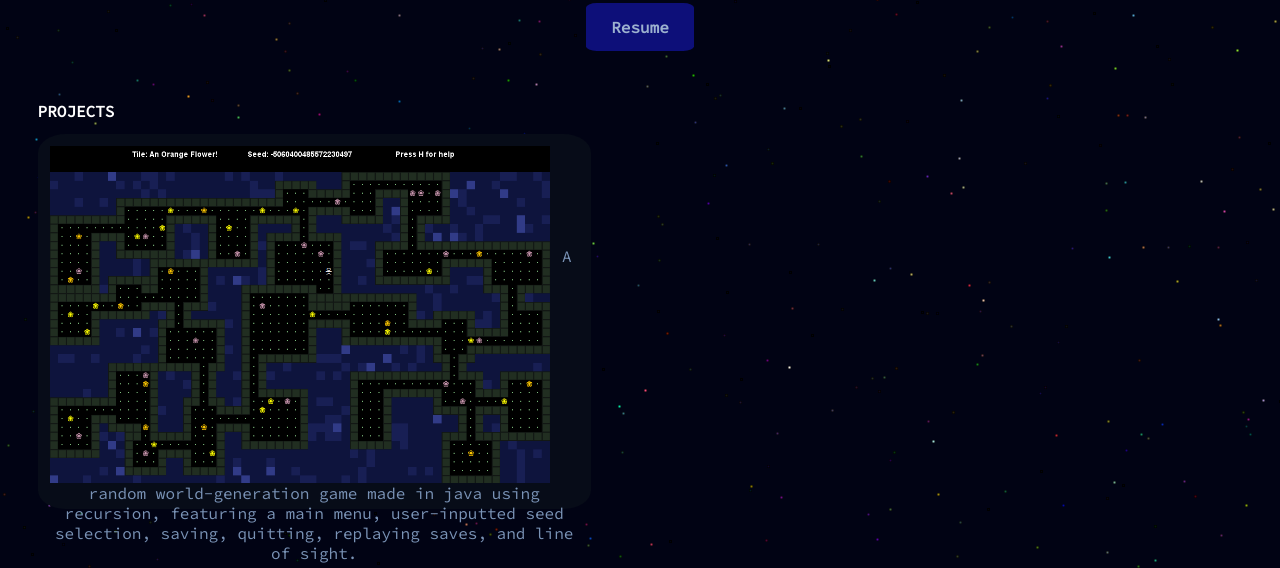
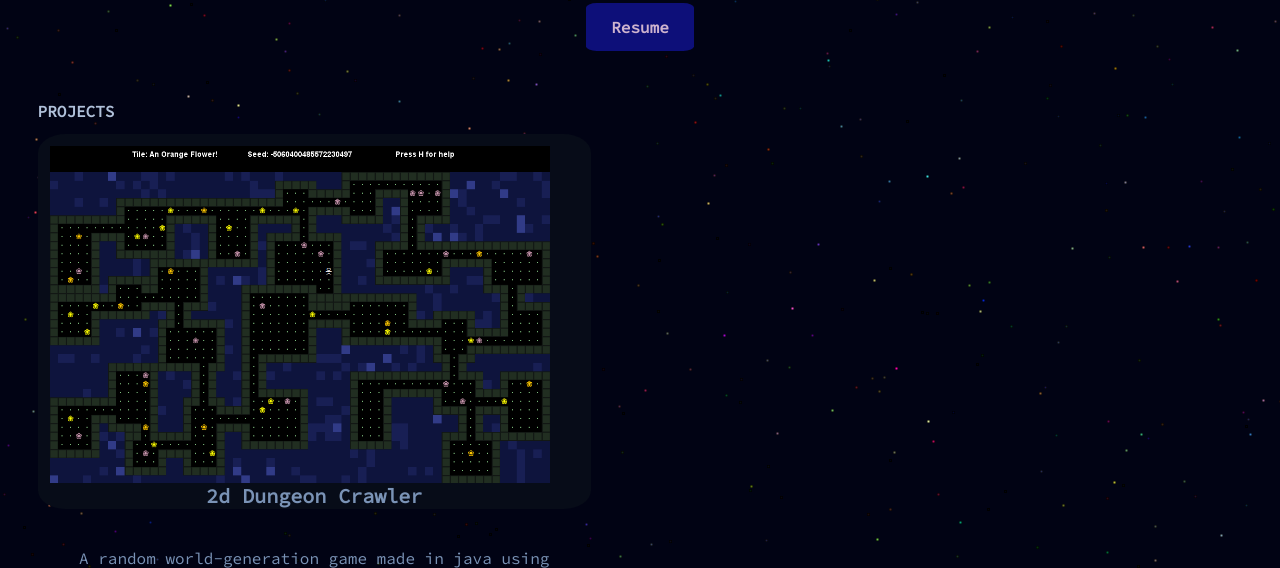
Before and after one commit to FlamesInTheSky/FlamesInTheSky.github.io, a plain HTML site: page index.html in a window 1280 px wide. Shown: the part 232-800 px from the top of the page. Drawn offline with Linux system fonts and the light colour scheme.

Commit message:
Add WorldGen title, button transition

```diff
--- a/index.html
+++ b/index.html
@@ -27,7 +27,7 @@
 
   <div class="container">
     <div class="links">
-      <a href="images/Resume.pdf">
+      <a href="images/Resume.pdf" class="Resume">
         <b>Resume</b>
       </a>
     </div>
@@ -40,7 +40,9 @@
         <a href="images\JavaWorldGenGame.png">
           <img style="width: 500px; height: 337px; float: left; margin-right: 5px;" src="images\JavaWorldGenGame.png">
         </a>
-        <br><br><br><br><br>
+        <br><br><br>
+        <b style="font-size: 20px;">2d Dungeon Crawler</b>
+        <br><br><br>
         A random world-generation game made in java using recursion, featuring a main menu, user-inputted seed selection, saving, quitting, replaying saves, and line of sight.
       </div>
     </div>
--- a/index.js
+++ b/index.js
@@ -1,4 +1,4 @@
-function random_rgba() {
+function randomRGBA() {
   var o = Math.round, rand = Math.random, s = 255;
 
   var rgbaList = [], r, g, b, a;
@@ -40,7 +40,7 @@ function generateStars() {
     // var size = Math.floor(Math.random() * 3) + 1;
     x = randomCoordX();
     y = randomCoordY();
-    s = new Star(new Point(x, y), new Point(x + size, y + size), random_rgba());
+    s = new Star(new Point(x, y), new Point(x + size, y + size), randomRGBA());
     stars.push(s);
   }
   return stars;
--- a/style.css
+++ b/style.css
@@ -57,6 +57,13 @@ body{
   align-items: center;
 }
 
+.container {
+  margin: 0%;
+  padding: 1%;
+  width: 100%;
+  position: relative;
+}
+
 .container--header {
   margin: 0%;
   padding: 1%;
@@ -91,79 +98,50 @@ body{
   flex: 1;
 }
 
+.projects--headline {
+  text-align: left;
+  margin-left: 1%;
+  color: rgb(176, 193, 218);
+}
+
 span {
   display: inline-block;
   vertical-align: middle;
   line-height: normal;
 }
 
-.projects--headline {
-  text-align: left;
-  margin-left: 1%;
-}
-
 .links {
+  position: absolute;
   width: 100%;
   height: 60px;
   text-align: center;
+  margin-bottom: 0px;
+  position: relative;
 }
 
  /* unvisited link */
 .links a:link, a:visited {
   background-color: #0d0f79;
-  color: rgb(156, 177, 207);
+  color: rgb(205, 179, 206);
   padding: 14px 25px;
   text-align: center;
   text-decoration: none;
   display: inline-block;
   border-radius: 10%;
-}
-
-@keyframes brighten {
-  0% {
-    background-color: #0d0f79;
-  }
-
-  100% {
-    background-color: #2a2cb4;
-  }
+  transition: background-color 0.5s, transform 0.5s;
 }
 
 /* mouse over link */
 .links a:hover, a:active {
-  animation: brighten .5s;
-  color: rgb(156, 177, 207);
   background-color: #2a2cb4;
   text-decoration: none;
+  transform: translateY(-5px);
 }
 
-.container {
-  margin: 0%;
-  padding: 1%;
-  width: 100%;
-}
-
-@keyframes fadeInOut {
-  0% {
-    opacity: 100%;
-    rotate: 0deg;
-  }
-
-  50% {
-    opacity: 0%;
-    rotate: 180deg;
-  }
-
-  100% {
-    opacity: 100%;
-    rotate: 360deg;
-  }
-}
-
-.fadeInOut {
-  animation-name: fadeInOut;
-  animation-timing-function: ease-in-out;
-  transform-origin: 5% 50%
+.resume {
+  position: absolute;
+  bottom: 0px;
+  left: 46.5%;
 }
 
 ul.noBullets {
```
